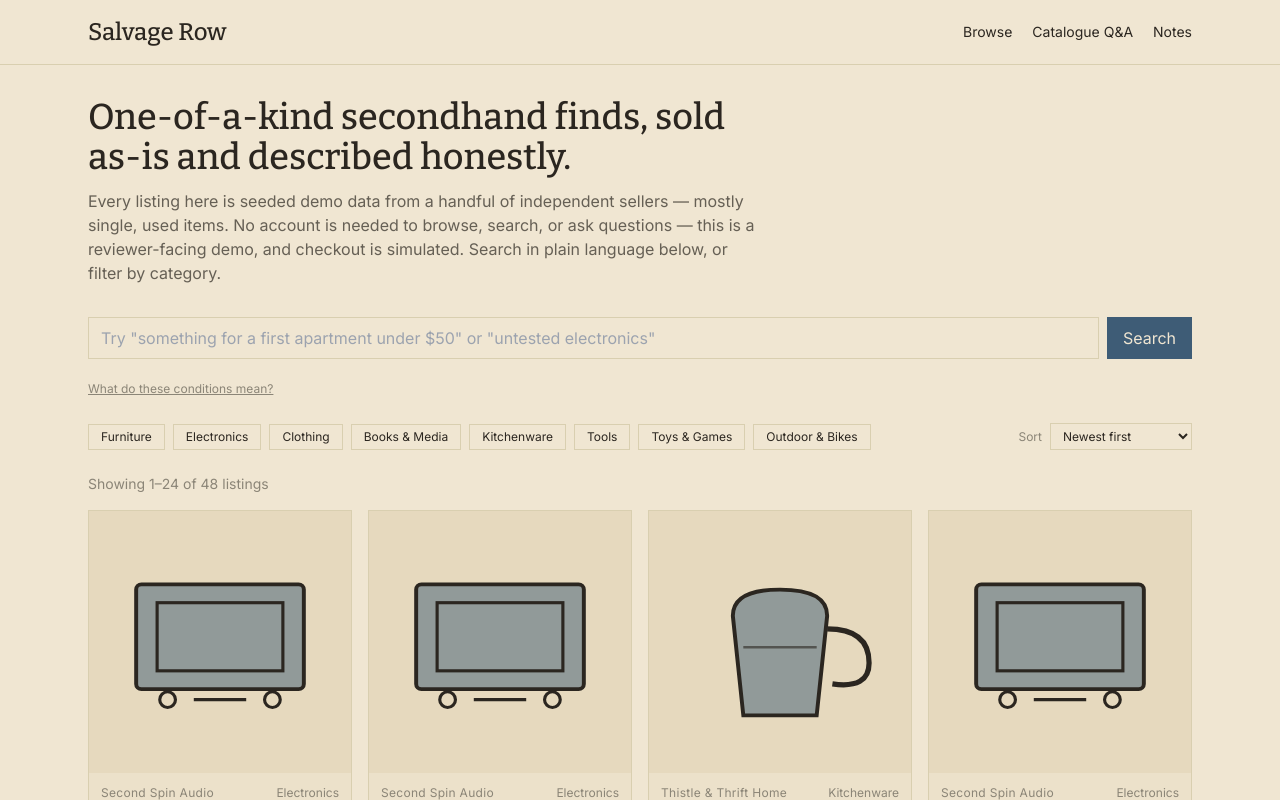
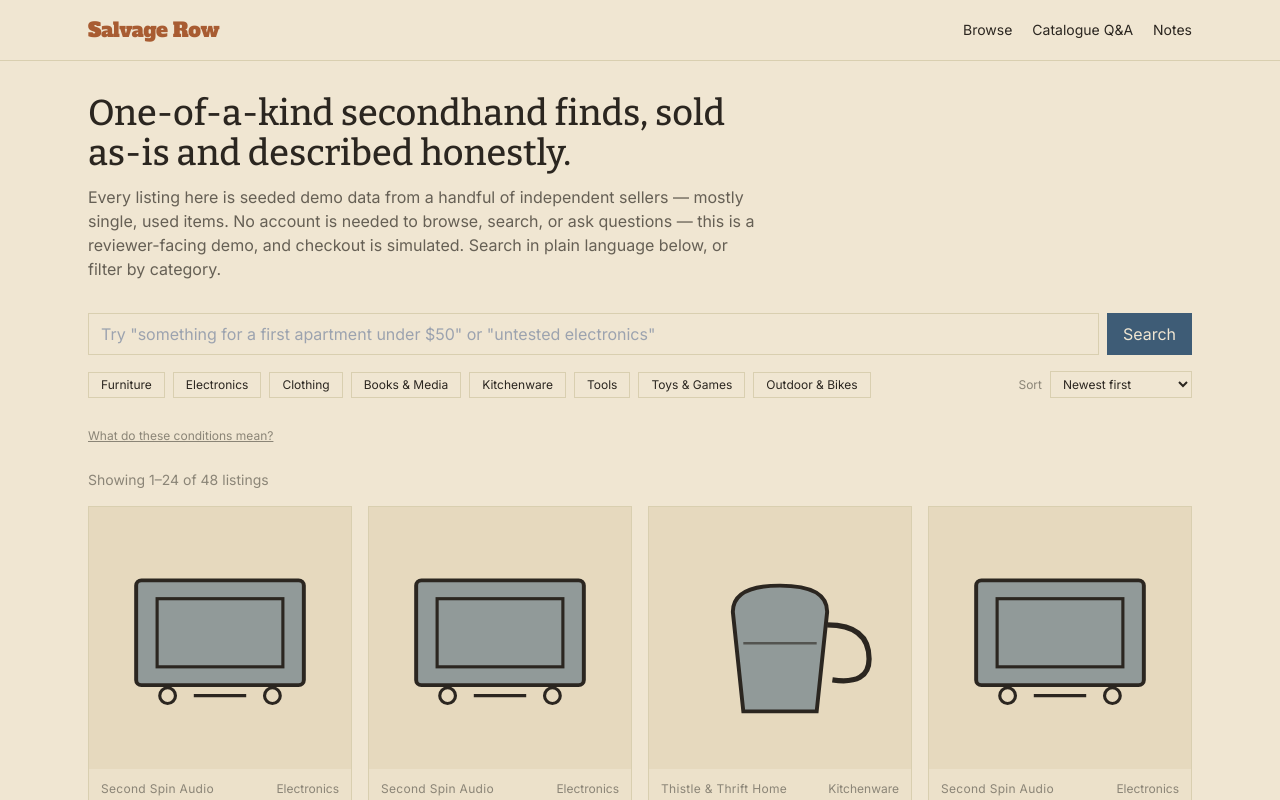
Before and after one commit to CheongYeeHerng/Salvage-row, a Next.js app: page / in a window 1280 px wide. Shown: the top 800 px of the page. Built offline with nearby package versions, Linux system fonts and the light colour scheme.

Commit message:
Cosmetic changes
Changed brand name text and position of condition text legend

```diff
--- a/app/layout.tsx
+++ b/app/layout.tsx
@@ -1,5 +1,5 @@
 import type { Metadata } from "next";
-import { Bitter, Inter } from "next/font/google";
+import { Bitter, Inter, Alfa_Slab_One } from "next/font/google";
 import "./globals.css";
 import Header from "@/components/Header";
 
@@ -16,6 +16,12 @@ const body = Inter({
   variable: "--font-body",
 });
 
+const brand = Alfa_Slab_One({
+  subsets: ["latin"],
+  weight: "400",
+  variable: "--font-brand",
+});
+
 export const metadata: Metadata = {
   title: "Salvage Row — a secondhand marketplace",
   description:
@@ -24,7 +30,7 @@ export const metadata: Metadata = {
 
 export default function RootLayout({ children }: { children: React.ReactNode }) {
   return (
-    <html lang="en" className={`${display.variable} ${body.variable}`}>
+    <html lang="en" className={`${display.variable} ${body.variable} ${brand.variable}`}>
       <body className="min-h-screen bg-paper text-ink">
         <Header />
         <main className="max-w-content mx-auto px-4 sm:px-6 py-8">{children}</main>
--- a/components/BrowseView.tsx
+++ b/components/BrowseView.tsx
@@ -142,8 +142,6 @@ export default function BrowseView({ initial }: { initial: Item[] }) {
         </div>
       </form>
 
-      <ConditionLegend />
-
       <div className="flex flex-wrap items-center justify-between gap-3 mb-6">
         <div className="flex flex-wrap gap-2">
           {allCategories.map((c) => (
@@ -178,6 +176,8 @@ export default function BrowseView({ initial }: { initial: Item[] }) {
           </select>
         </label>
       </div>
+
+      <ConditionLegend />
 
       <p className="text-sm text-dust mb-4">
         {searchedFor ? (
--- a/components/Header.tsx
+++ b/components/Header.tsx
@@ -4,7 +4,7 @@ export default function Header() {
   return (
     <header className="border-b border-dust-line">
       <div className="max-w-content mx-auto px-4 sm:px-6 py-4 flex items-center justify-between">
-        <Link href="/" className="font-display text-2xl">
+        <Link href="/" className="font-brand text-xl text-rust tracking-tight">
           Salvage Row
         </Link>
         <nav className="flex gap-5 text-sm">
--- a/tailwind.config.ts
+++ b/tailwind.config.ts
@@ -21,6 +21,7 @@ const config: Config = {
       fontFamily: {
         display: ["var(--font-display)", "serif"],
         body: ["var(--font-body)", "sans-serif"],
+        brand: ["var(--font-brand)", "serif"],
       },
       maxWidth: {
         content: "72rem",
```
